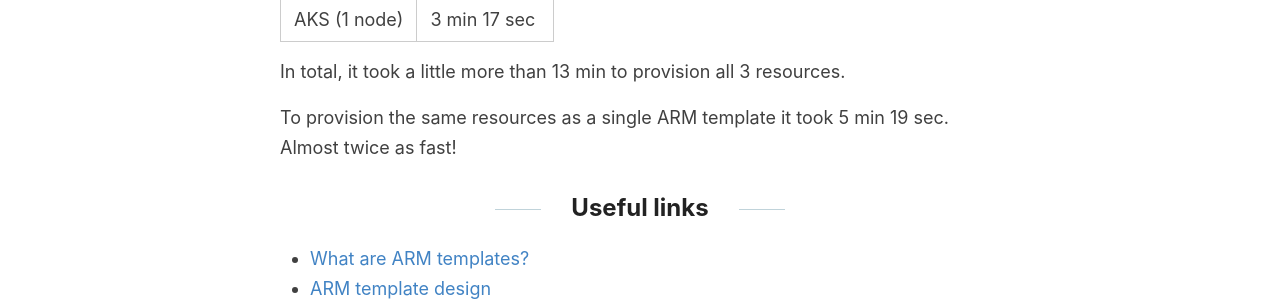
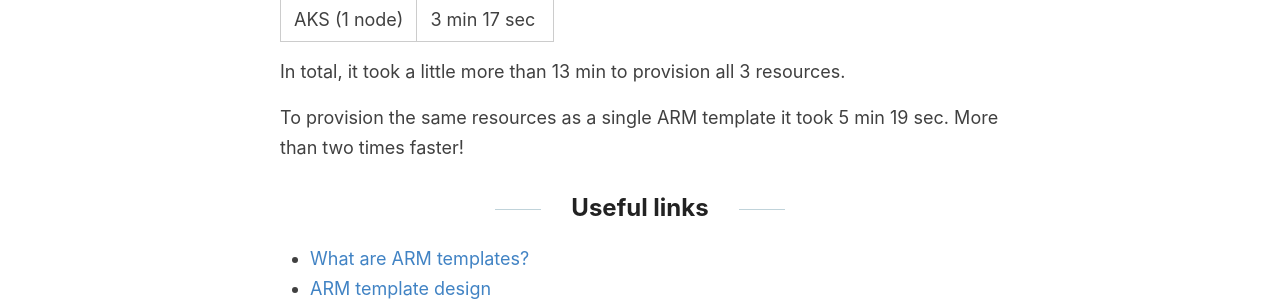
Before and after one commit to evgenyb/evgenyb.github.io, a Jekyll site: the page built from _posts/2020-08-17-arm-templates-deployment-time.md, in a window 1280 px wide and 900 px high, scrolled down 4125 px. Shown: the part 153-454 px from the top of the window. Built offline with Jekyll 4.4.1, drawn with Linux system fonts in a browser that asks for light colours; some of the changed text lies outside the part shown.

Commit message:
Cleaning connent

```diff
--- a/_posts/2020-08-17-arm-templates-deployment-time.md
+++ b/_posts/2020-08-17-arm-templates-deployment-time.md
@@ -90,7 +90,7 @@ AKS (1 node)     | 3 min 17 sec
 
 In total, it took a little more than 13 min to provision all 3 resources.
 
-To provision the same resources as a single ARM template it took 5 min 19 sec. Almost twice as fast!
+To provision the same resources as a single ARM template it took 5 min 19 sec. More than two times faster!
 
 ## Useful links
 
```
Also changed, not shown: other parts of _posts/2020-08-17-arm-templates-deployment-time.md (+1 -1 lines).
